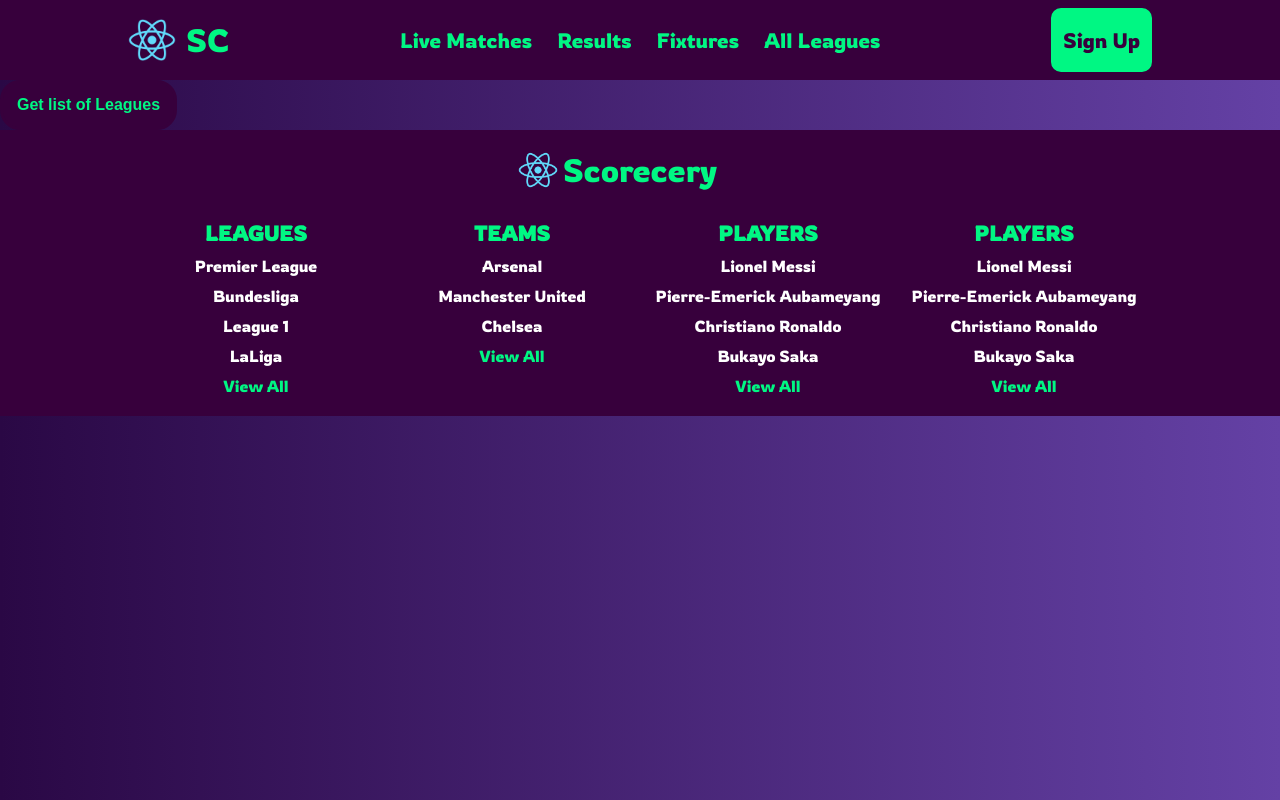
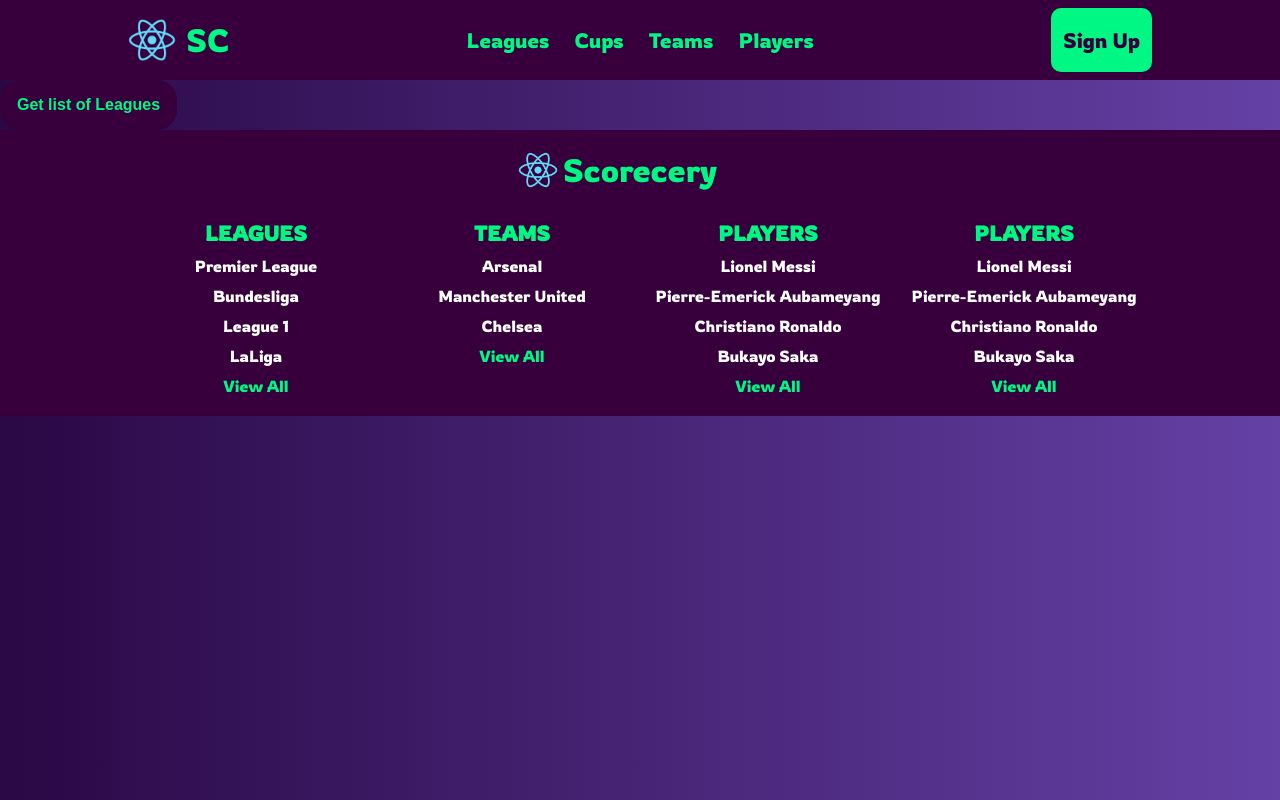
Before and after one commit to aad3912/scorecery, a React (Create React App) app: page / in a window 1280 px wide. Built offline with nearby package versions, Linux system fonts and the light colour scheme.

Commit message:
Change link text for all navbar links

```diff
--- a/src/components/common/navbar/Navbar.tsx
+++ b/src/components/common/navbar/Navbar.tsx
@@ -20,10 +20,10 @@
       </LogoAndNameContainer>
       <Bars />
       <NavLinksContainer>
-        <NavLink to="/">Live Matches</NavLink>
-        <NavLink to="/">Results</NavLink>
-        <NavLink to="/">Fixtures</NavLink>
-        <NavLink to="/">All Leagues</NavLink>
+        <NavLink to="/">Leagues</NavLink>
+        <NavLink to="/">Cups</NavLink>
+        <NavLink to="/">Teams</NavLink>
+        <NavLink to="/">Players</NavLink>
       </NavLinksContainer>
       <NavLinksContainer>
         <ButtonLink to="/">Sign Up</ButtonLink>
--- a/src/components/common/navbar/NavbarElements.ts
+++ b/src/components/common/navbar/NavbarElements.ts
@@ -5,12 +5,12 @@
 export const NavContainer = styled.nav`
   width: 100%;
   height: 80px;
+  background-color: #37003c;
+  font-size: 1rem;
   /* margin-top: -80px; */
-  background-color: #37003c;
   display: flex;
   justify-content: center;
   align-items: center;
-  font-size: 1rem;
   position: sticky;
   top: 0;
   z-index: 10;
```
